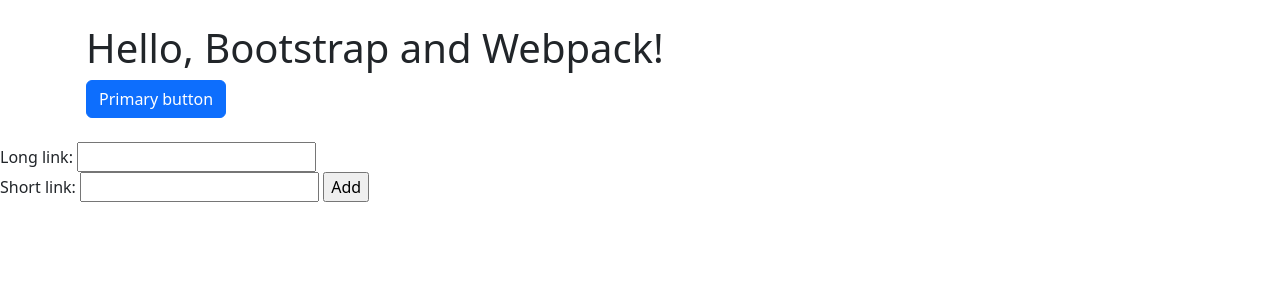
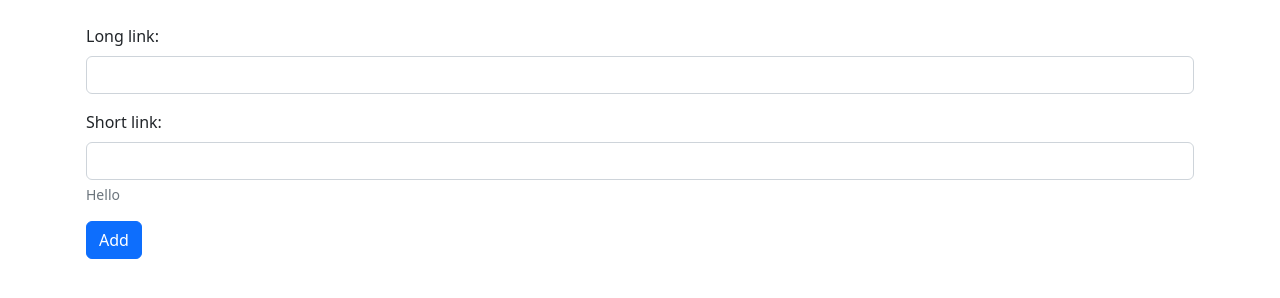
Before and after one commit to NaimKabir/personal-golinks, a website built with webpack: page popup/dist/index.html in a window 1280 px wide. Built offline with nearby package versions, Linux system fonts and the light colour scheme; no server answers.

Commit message:
add some Bootstrap styling

```diff
--- a/popup/dist/index.html
+++ b/popup/dist/index.html
@@ -5,20 +5,22 @@
 </head>
 <body>
 <div class="container py-4 px-3 mx-auto">
-  <h1>Hello, Bootstrap and Webpack!</h1>
-  <button class="btn btn-primary">Primary button</button>
+	<form>
+		<div class="mb-3">
+	  		<label class="form-label" for="longLink">Long link:</label>
+	  		<input class="form-control" type="text" id="longLink" name="longLink">
+		</div>
+		<div class="mb-3">
+	  		<label class="form-label" for="shortLink">Short link:</label>
+	  		<input class="form-control" type="text" id="shortLink" name="shortLink" aria-describedby="shortLinkHelp">
+    			<div id="shortLinkHelp" class="form-text">Hello</div>
+		</div>
+	  	<input class="btn btn-primary" type="submit" id="add" value="Add">
+	</form>
+	<p id="links"></p>
 </div>
-<form>
-  <label for="longLink">Long link:</label>
-  <input type="text" id="longLink" name="longLink">
-  <br>
-  <label for="shortLink">Short link:</label>
-  <input type="text" id="shortLink" name="shortLink">
-  <input type="submit" id="add" value="Add">
-</form>
 </body>
 
-<p id="links"></p>
 
 <script src="main.js"></script>
 
```
